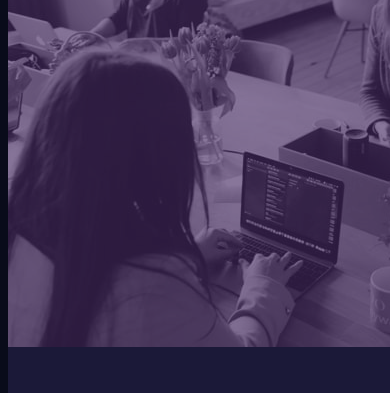
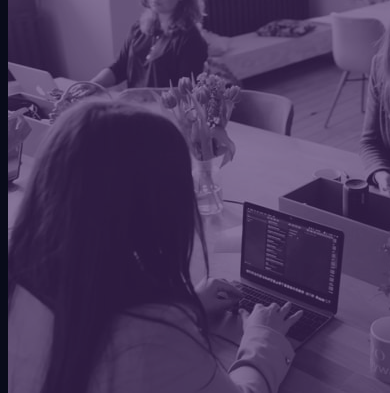
Before and after one commit to cwu90/-Stats-preview-card-component, a plain HTML site: page index.html in a window 390 px wide. Shown: the top 393 px of the page. Drawn offline with Linux system fonts and the light colour scheme.

Commit message:
Update statspreviewcard.css

```diff
--- a/statspreviewcard.css
+++ b/statspreviewcard.css
@@ -102,6 +102,11 @@ a {
 }
 
 @media only screen and (max-width: 1150px) {
+  body {
+    padding-top: 50px;
+    padding-bottom: 50px;
+  }
+
   .container {
     flex-direction: column;
     justify-content: none;
```
